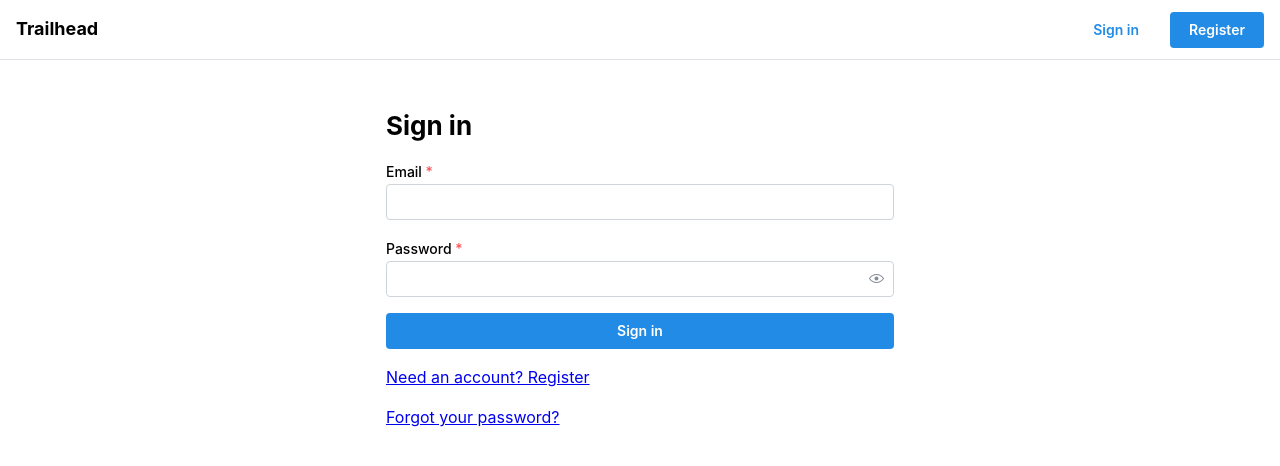
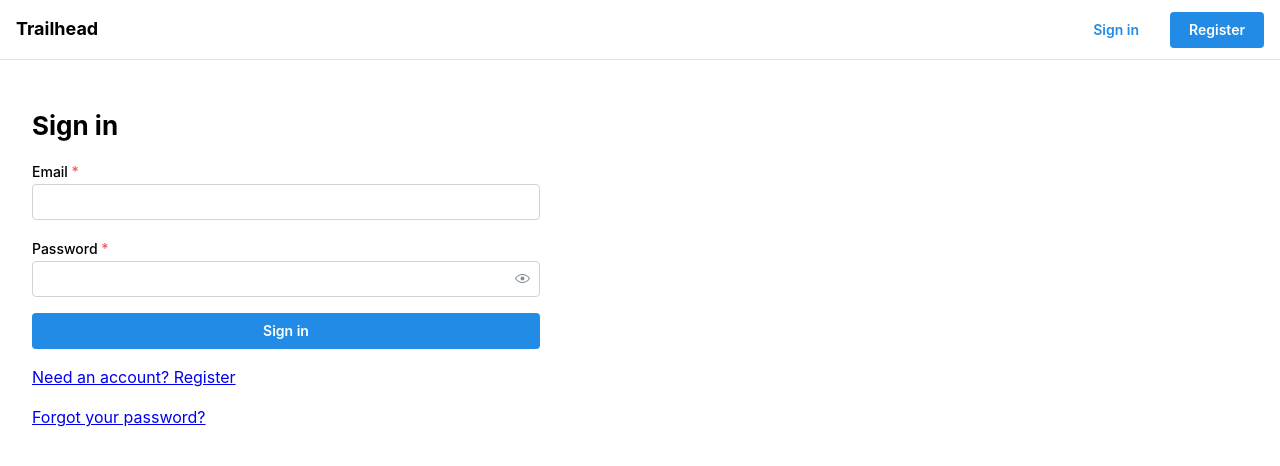
Before and after one commit to jon-athan-hall/trailhead-gui, a React (Vite) app: page /login in a window 1280 px wide. Shown: the top 466 px of the page. Built offline with nearby package versions, Linux system fonts and the light colour scheme; no server answers.

Commit message:
Create a Mantine theme file and import it to the app file.

```diff
--- a/src/app/app.tsx
+++ b/src/app/app.tsx
@@ -4,6 +4,7 @@
 import { BrowserRouter } from 'react-router-dom';
 import { AuthProvider } from '../features/auth';
 import { AppRouter } from './app-router';
+import { theme } from '../theme';
 
 const queryClient = new QueryClient({
   defaultOptions: {
@@ -16,7 +17,7 @@
 
 export function App() {
   return (
-    <MantineProvider defaultColorScheme="auto">
+    <MantineProvider theme={theme} defaultColorScheme="auto">
       <Notifications />
       <QueryClientProvider client={queryClient}>
         <BrowserRouter>
--- /dev/null
+++ b/src/theme.ts
@@ -0,0 +1,11 @@
+import { Container, createTheme } from '@mantine/core';
+
+export const theme = createTheme({
+  components: {
+    // Container centers itself with `margin-inline: auto`. Zeroing the inline
+    // start margin left-aligns page content while keeping the max-width caps.
+    Container: Container.extend({
+      defaultProps: { ms: 0 }
+    })
+  }
+});
```
